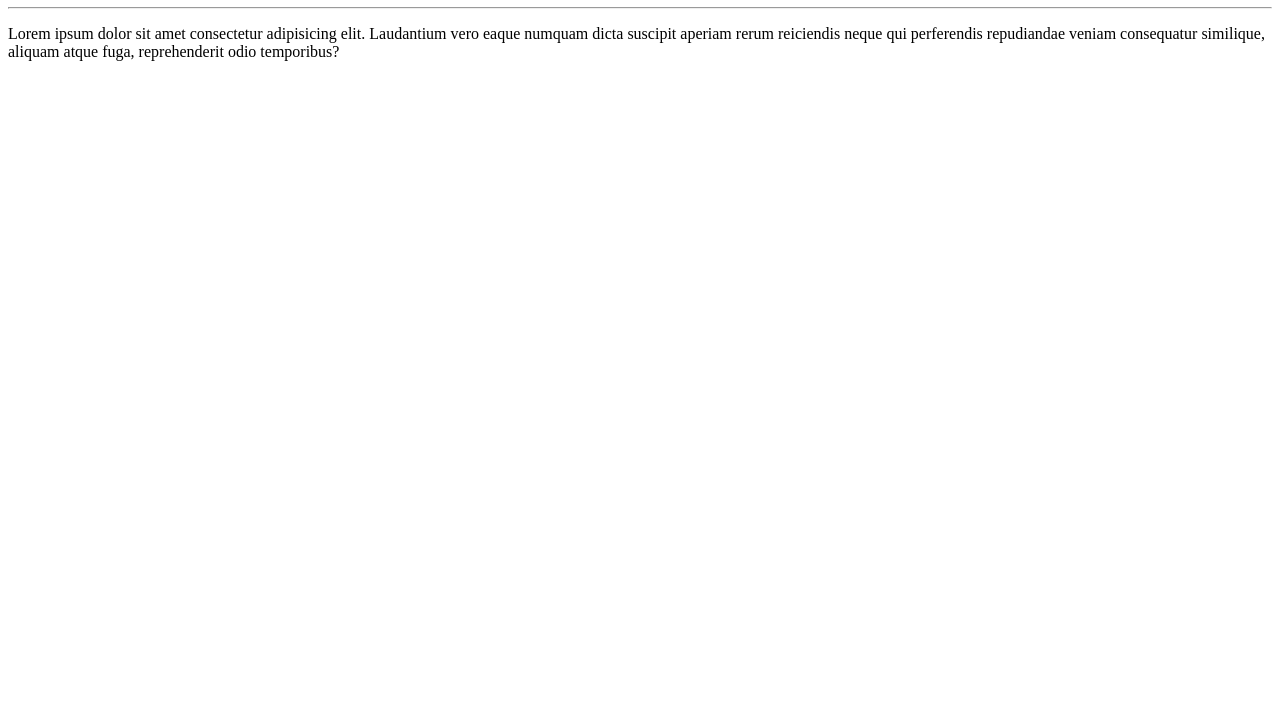
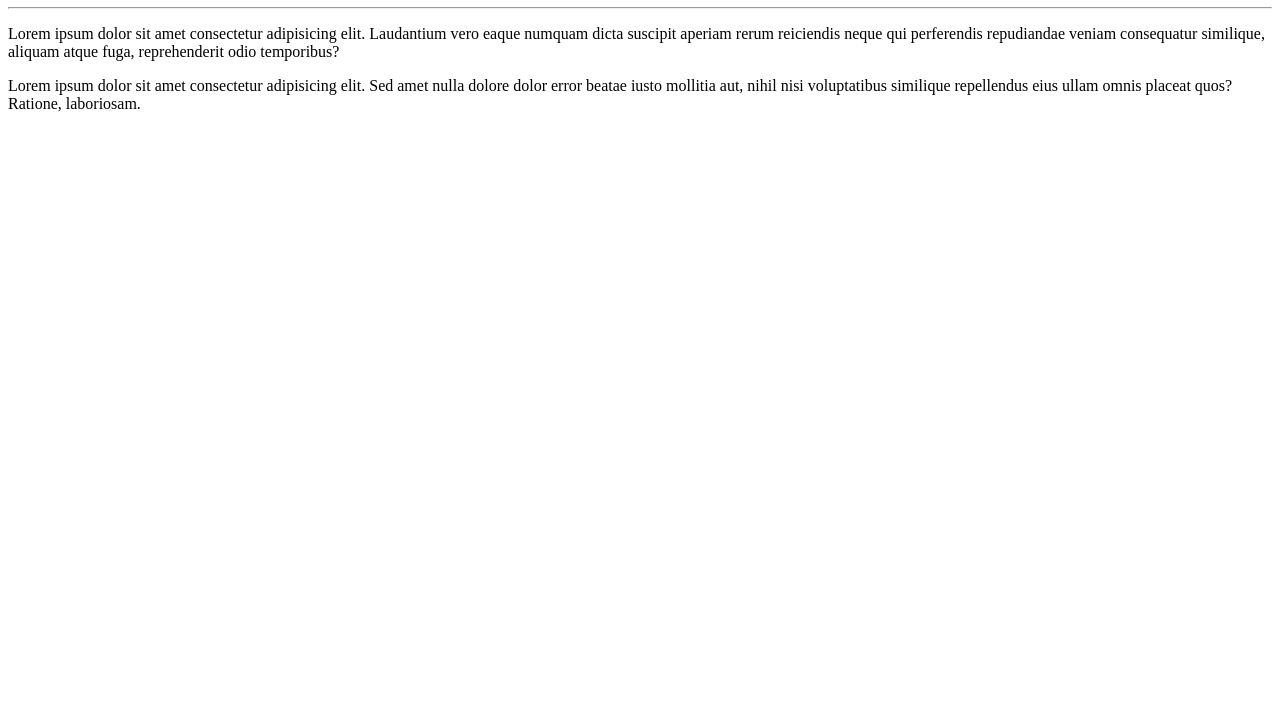
Before and after one commit to MarleyBalboa/Ola-mundo, a plain HTML site: page site_teste/index.html in a window 1280 px wide. Shown: the part 73-800 px from the top of the page. Drawn offline with Linux system fonts and the light colour scheme.

Commit message:
Adicionei mais um parágrafo

```diff
--- a/site_teste/index.html
+++ b/site_teste/index.html
@@ -10,5 +10,6 @@
     <h1>Olá, mundo!</h1>
     <hr>
     <p>Lorem ipsum dolor sit amet consectetur adipisicing elit. Laudantium vero eaque numquam dicta suscipit aperiam rerum reiciendis neque qui perferendis repudiandae veniam consequatur similique, aliquam atque fuga, reprehenderit odio temporibus?</p>
+    <p>Lorem ipsum dolor sit amet consectetur adipisicing elit. Sed amet nulla dolore dolor error beatae iusto mollitia aut, nihil nisi voluptatibus similique repellendus eius ullam omnis placeat quos? Ratione, laboriosam.</p>
 </body>
 </html>
```
